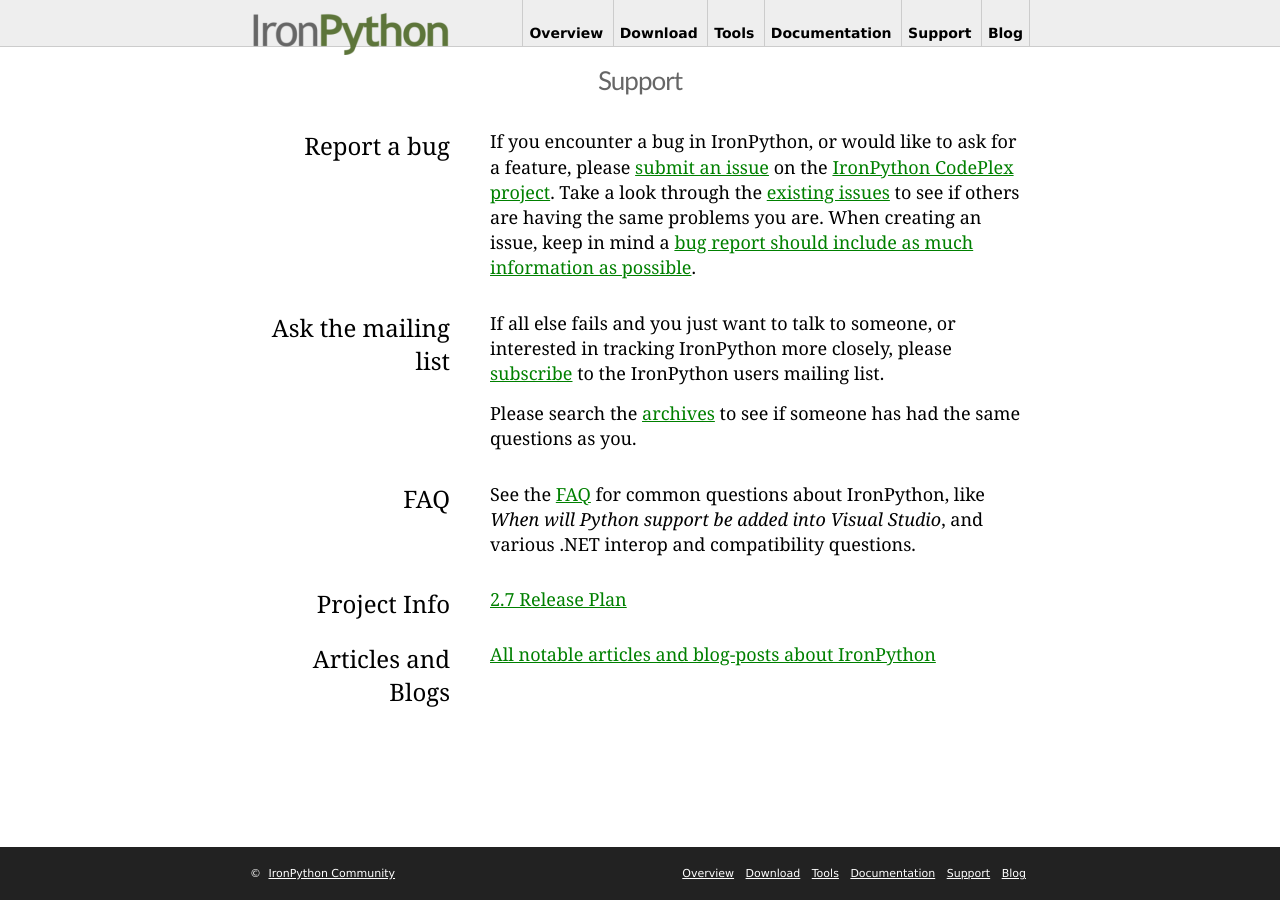
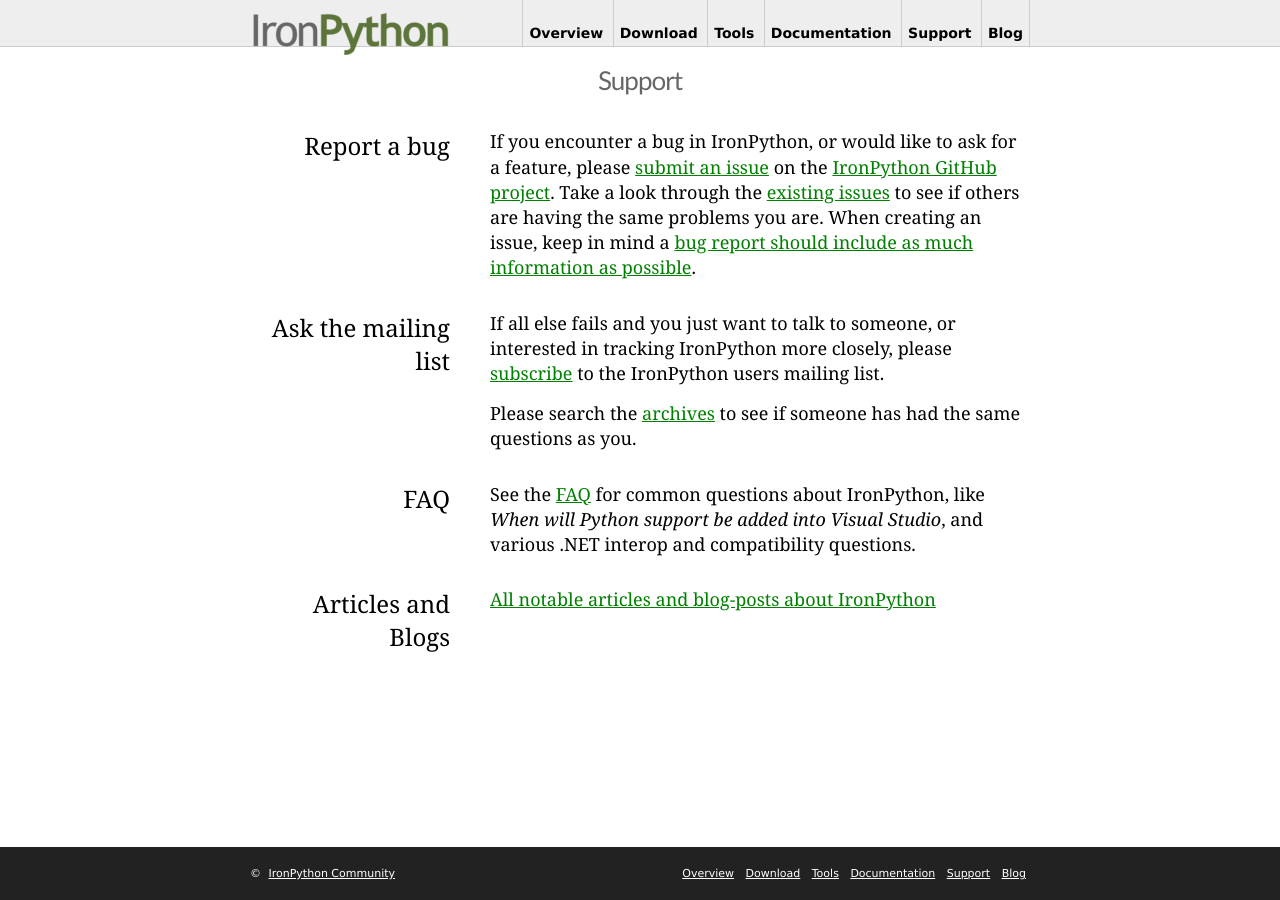
Before and after one commit to IronLanguages/ironpython.net, a Jekyll site: the page built from support/index.html, in a window 1280 px wide. Built offline with Jekyll 4.4.1, drawn with Linux system fonts in a browser that asks for light colours.

Commit message:
Fix #2: Change issue links to GitHub

```diff
--- a/support/index.html
+++ b/support/index.html
@@ -6,9 +6,9 @@
 <div class="section" id="report-a-bug">
 <h1>Report a bug</h1>
 <p>If you encounter a bug in IronPython, or would like to ask for a feature,
-please <a class="reference external" href="http://ironpython.codeplex.com/WorkItem/Create.aspx">submit an issue</a> on the
-<a class="reference external" href="http://ironpython.codeplex.com">IronPython CodePlex project</a>. Take a
-look through the <a class="reference external" href="http://ironpython.codeplex.com/WorkItem/List.aspx">existing issues</a>
+please <a class="reference external" href="https://github.com/IronLanguages/main/issues/new">submit an issue</a> on the
+<a class="reference external" href="https://github.com/IronLanguages/main">IronPython GitHub project</a>. Take a
+look through the <a class="reference external" href="https://github.com/IronLanguages/main/issues">existing issues</a>
 to see if others are having the same problems you are. When creating an issue,
 keep in mind a
 <a class="reference external" href="http://ironpython.codeplex.com/wikipage?title=IronPython%20Bug%20Template">bug report should include as much information as possible</a>.</p>
@@ -28,10 +28,6 @@
 for common questions about IronPython, like <em>When will Python support be added into Visual Studio</em>,
 and various .NET interop and compatibility questions.</p>
 </div>
-<div class="section" id="project-info">
-<h1>Project Info</h1>
-<p><a class="reference external" href="http://ironpython.codeplex.com/wikipage?title=2.6%20Release%20Plan&quot;">2.7 Release Plan</a></p>
-</div>
 <div class="section" id="articles-and-blogs">
 <h1>Articles and Blogs</h1>
 <p><a class="reference external" href="articles.html">All notable articles and blog-posts about IronPython</a></p>
```
